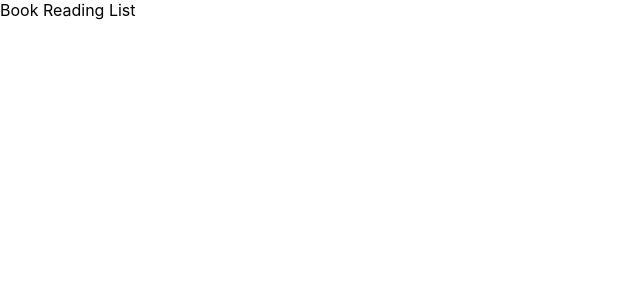
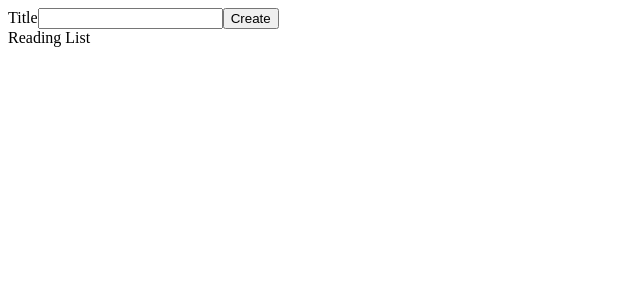
Before and after one commit to OfficialSaurabh/Book-Reading-List, a React (Create React App) app: page / in a window 1280 px wide. Shown: the top 300 px of the page, without its empty margins (0-640 px from the left). Built offline with nearby package versions, Linux system fonts and the light colour scheme.

Commit message:
complete by using nrml props sharing

```diff
--- a/src/App.js
+++ b/src/App.js
@@ -1,8 +1,45 @@
+import { useState } from "react";
+import BookCreate from "./component/BookCreate";
+import BookList from "./component/BookList";
 
 function App() {
+  const [books, setBooks] = useState([]);
+
+  // Adding Books
+  const createBook = title => {
+    const addedBooks = [
+      ...books,
+      {
+        id: Math.round(Math.random() * 1000),
+        title: title,
+      },
+    ];
+    setBooks(addedBooks);
+  };
+
+  // Edit Books
+  const editBook = (id, newtitle) => {
+    const editedBooks = books.map((book)=>{
+      if(book.id === id){
+        return {...book, title: newtitle}
+      }
+      return book;
+    });
+    setBooks(editedBooks);
+  }
+
+  // Deleting Books
+  const deleteBook = id => {
+    const deletBooks = books.filter(book => {
+      return book.id !== id;
+    });
+    setBooks(deletBooks);
+  };
+
   return (
     <div className="App">
-      Book Reading List
+      <BookCreate onCreate={createBook} />
+      <BookList books={books} onDelete={deleteBook} onEdit={editBook} />
     </div>
   );
 }
--- a/src/component/BookCreate.js
+++ b/src/component/BookCreate.js
@@ -1,6 +1,26 @@
-function BookCreate (){
-  <div>
-    BookCreate
+import { useState } from "react";
+
+function BookCreate({ onCreate }) {
+
+  const[title, setTitle]  = useState('')
+  // Set title
+  const handleChnage = (event) =>{
+    setTitle(event.target.value)
+  }
+
+  const handleSubmit = (event) =>{
+    event.preventDefault();
+    onCreate(title)
+    setTitle('')
+  }
+  return(
+    <div>
+    <form action="" onSubmit={handleSubmit}>
+      <label htmlFor="">Title</label>
+      <input type="text" value={title} onChange={handleChnage} />
+      <button>Create</button>
+    </form>
   </div>
+  )
 }
 export default BookCreate;
--- a/src/component/BookEdit.js
+++ b/src/component/BookEdit.js
@@ -1,8 +1,21 @@
-import React from 'react'
+import React, { useState } from 'react'
 
-function BookEdit() {
+function BookEdit({book, onSubmit}) {
+
+  const[title, setTitle] = useState(book.title)
+  const handelEdit =(event) =>{
+    setTitle(event.target.value)
+  }
+  const handelSave =(event) =>{
+    event.preventDefault()
+    onSubmit(book.id, title)
+    console.log(title)
+  }
   return (
-    <div>BookEdit</div>
+    <form action="" onSubmit={handelSave}  >
+      <input type="text" value={title} onChange={handelEdit}  />
+      <button>Save</button>
+    </form>
   )
 }
 
--- a/src/component/BookList.js
+++ b/src/component/BookList.js
@@ -1,9 +1,33 @@
-import React from 'react'
+import React from "react";
+import BookShow from "./BookShow";
 
-function BookList() {
+function BookList({ books, onDelete, onEdit }) {
+  const renderedBooks = books.map(book => {
+    return (
+      <div>
+        <BookShow
+          key={book.id}
+          book={book}
+          onDelete={onDelete}
+          onEdit={onEdit}
+        />
+      </div>
+    );
+  });
   return (
-    <div>BookList</div>
-  )
+    <div>
+      Reading List
+      <div
+        style={{
+          display: "flex",
+          justifyContent: "center",
+
+        }}
+      >
+        {renderedBooks}
+      </div>
+    </div>
+  );
 }
 
-export default BookList
+export default BookList;
--- a/src/component/BookShow.js
+++ b/src/component/BookShow.js
@@ -1,9 +1,38 @@
-import React from 'react'
+import React, { useState } from "react";
+import BookEdit from "./BookEdit";
 
-function BookShow() {
+function BookShow({ book, onDelete, onEdit }) {
+  const [showEdit, setShowEdit] = useState(false);
+
+  const handelEdit = () => {
+    setShowEdit(!showEdit);
+  };
+
+  const handelDelete = () => {
+    onDelete(book.id);
+  };
+
+  const handleSubmit = (id, newtitle) => {
+    setShowEdit(false);
+    onEdit(book.id, newtitle);
+  };
+
+  let content = <h3>{book.title}</h3>;
+  if (showEdit) {
+    content = <BookEdit book={book} onSubmit={handleSubmit} />;
+  }
   return (
-    <div>BookShow</div>
-  )
+    <div
+    style={{
+      marginRight: "10px"
+    }}
+    >
+      <img src={`https://picsum.photos/seed/${book.id}/200`} alt="" />
+      {content}
+      <button onClick={handelEdit}> Edit</button>
+      <button onClick={handelDelete}>X</button>
+    </div>
+  );
 }
 
-export default BookShow
+export default BookShow;
--- a/src/index.css
+++ /dev/null
@@ -1,13 +0,0 @@
-body {
-  margin: 0;
-  font-family: -apple-system, BlinkMacSystemFont, 'Segoe UI', 'Roboto', 'Oxygen',
-    'Ubuntu', 'Cantarell', 'Fira Sans', 'Droid Sans', 'Helvetica Neue',
-    sans-serif;
-  -webkit-font-smoothing: antialiased;
-  -moz-osx-font-smoothing: grayscale;
-}
-
-code {
-  font-family: source-code-pro, Menlo, Monaco, Consolas, 'Courier New',
-    monospace;
-}
--- a/src/index.js
+++ b/src/index.js
@@ -1,6 +1,5 @@
 import React from 'react';
 import ReactDOM from 'react-dom/client';
-import './index.css';
 import App from './App';
 import reportWebVitals from './reportWebVitals';
 
```
